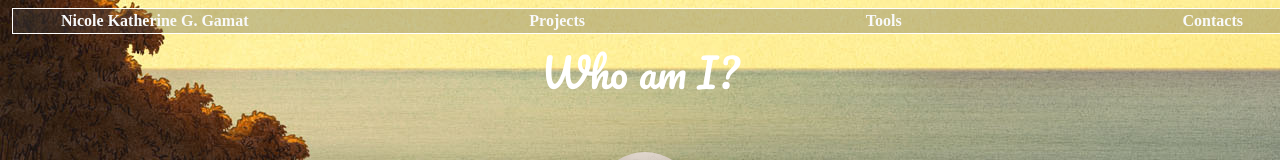
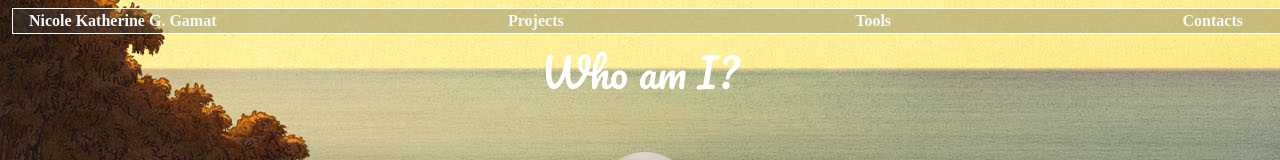
Before and after one commit to nicolegamat/webportfolio, a plain HTML site: page index.html in a window 1280 px wide. Shown: the top 160 px of the page. Drawn offline with nearby package versions, Linux system fonts and the light colour scheme; a web font is replaced by a local one.

Commit message:
Update link

```diff
--- a/index.html
+++ b/index.html
@@ -24,9 +24,8 @@
 			<section id="landing">
 
 			<nav id="nav" class="col-12 mt-2 d-flex border border-white img-fluid">
-				<div>
-				<a href="#landing" class="ms-5 fw-bold text-light text-decoration-none">Nicole Katherine G. Gamat</a>
-				</div>
+
+				<a href="#landing" class="ms-3 fw-bold text-light text-decoration-none">Nicole Katherine G. Gamat</a>
 				<a href="#projects" class="ms-auto fw-bold text-light text-decoration-none">Projects</a>
 				<a href="#tools" class="ms-auto fw-bold text-light text-decoration-none">Tools</a>
 				<a href="#contact" class="ms-auto me-5 fw-bold text-light text-decoration-none">Contacts</a>
```
